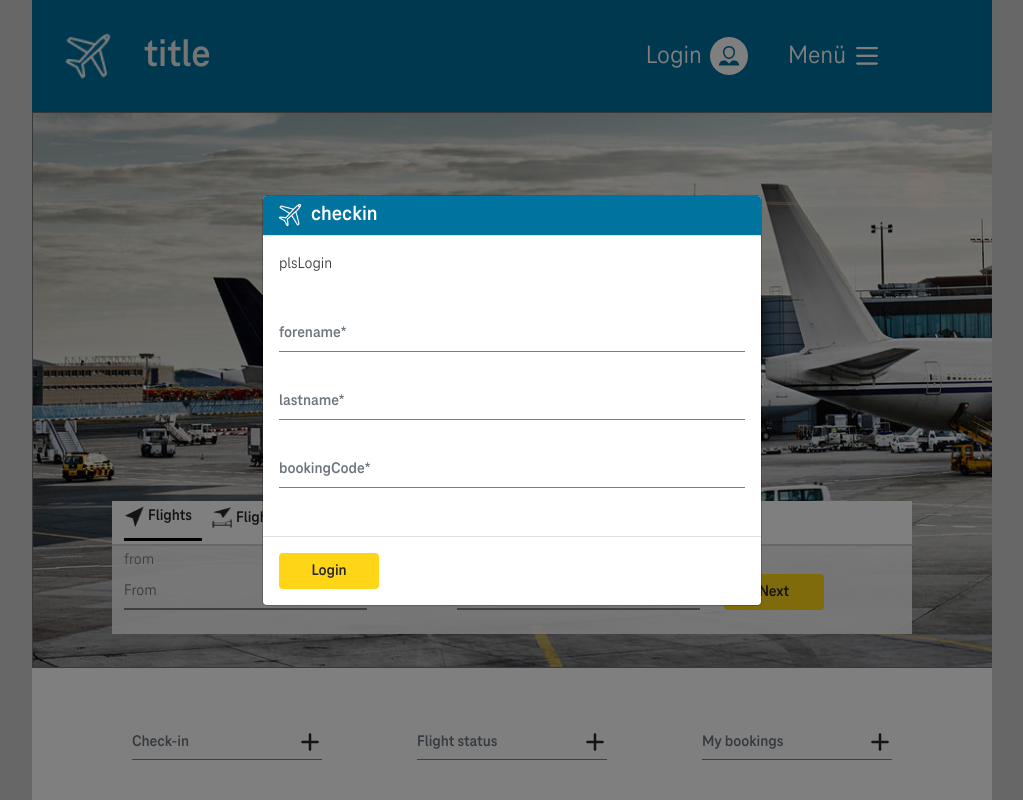
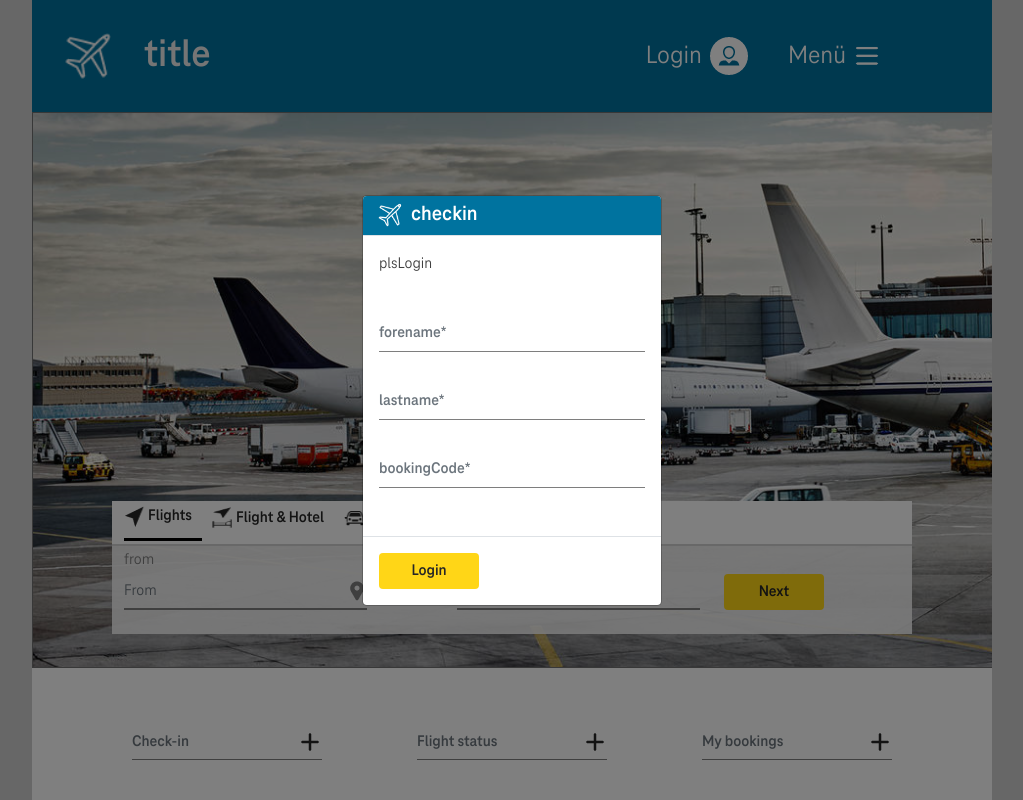
Before and after one commit to eu-digital-green-certificates/dgca-booking-demo-frontend, a React (Create React App) app: page / in a window 1280 px wide. Both pictures are taken after a click on the element 438 px from the left and 741 px from the top of the page. Shown: the top 800 px of the page, without its empty margins (128-1151 px from the left). Built offline with nearby package versions, Linux system fonts and the light colour scheme.

Commit message:
changed modal widht to small

```diff
--- a/src/components/checkin-modal.component.tsx
+++ b/src/components/checkin-modal.component.tsx
@@ -68,6 +68,7 @@ const CheckinModal = (props: any) => {
             show={show}
             onHide={handleClose}
             centered
+            size='sm'
         >
             <Form className='form-flex' onSubmit={handleCheckin}>
                 <ModalHeader className='pb-0 modal-header'>
```
